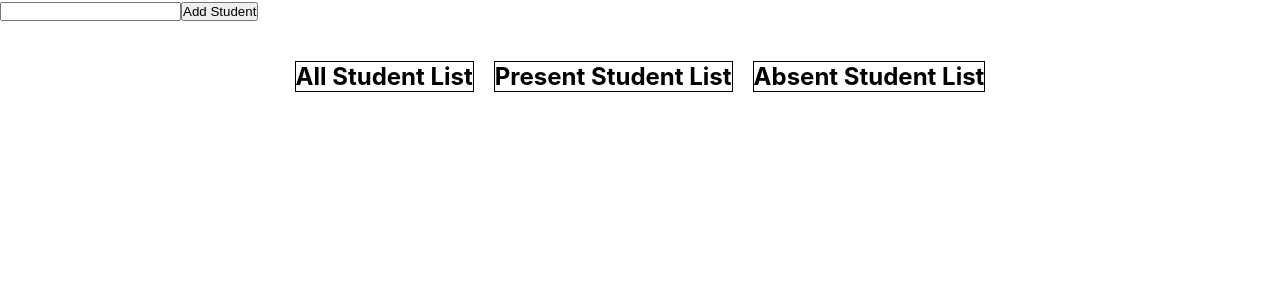
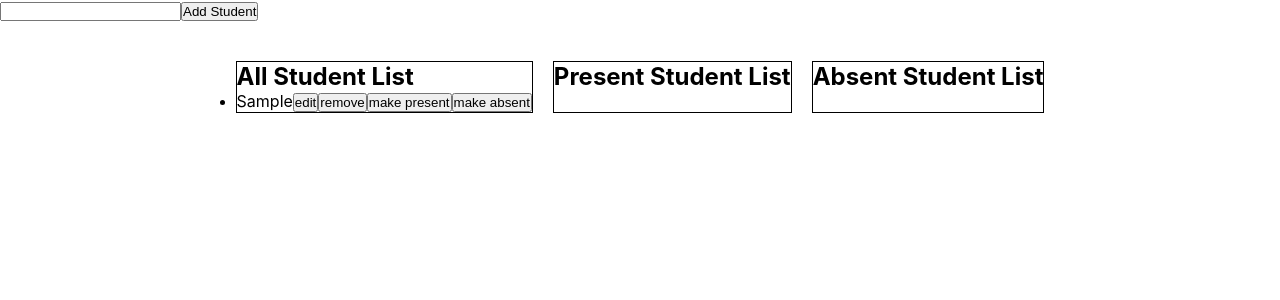
Before and after one commit to Shad-Islam/Student-Attendance, a React (Create React App) app: page / in a window 1280 px wide. Both pictures are taken after typing "Sample" into the empty fields and a click on the button "Add Student". Shown: the top 300 px of the page. Built offline with nearby package versions, Linux system fonts and the light colour scheme.

Commit message:
Complete crud

```diff
--- a/src/App.js
+++ b/src/App.js
@@ -1,4 +1,4 @@
-import { useState } from "react";
+import React, { useState } from "react";
 import "./App.css";
 
 function App() {
@@ -12,26 +12,27 @@ function App() {
     if (!studentName) {
       return alert("Please enter a student's name");
     }
-    editMode ? createHandler() : updateHandler();
+    editMode ? updateHandler() : createHandler();
   };
-  // create student
+
+  // Create student
   const createHandler = () => {
     const newStudent = {
       id: Date.now() + "",
       name: studentName,
       isPresent: undefined,
     };
-    setStudentList(...studentList, newStudent);
+    setStudentList([...studentList, newStudent]);
     setStudentName("");
   };
 
-  // update student
+  // Update student
   const updateHandler = () => {
     const updateStudentList = studentList.map((student) => {
-      if (student.id === editAbleStudent(student.id)) {
+      if (student.id === editAbleStudent.id) {
         return { ...student, name: studentName };
       }
-      return;
+      return student;
     });
     setStudentList(updateStudentList);
     setEditAbleStudent(null);
@@ -39,20 +40,21 @@ function App() {
     setEditMode(false);
   };
 
-  // edit student
+  // Edit student
   const editHandler = (student) => {
     setEditMode(true);
     setStudentName(student.name);
     setEditAbleStudent(student);
   };
 
-  // remove student
+  // Remove student
   const removeHandler = (studentId) => {
     const newStudentList = studentList.filter(
       (student) => studentId !== student.id
     );
     setStudentList(newStudentList);
   };
+
   return (
     <>
       <div className="student-form-container">
@@ -64,8 +66,6 @@ function App() {
               setStudentName(e.target.value);
             }}
           />
-          {console.log(studentName)}
-
           <button type="submit">
             {editMode ? "Update Student" : "Add Student"}
           </button>
@@ -75,8 +75,8 @@ function App() {
             <h2>All Student List</h2>
             <ul>
               {studentList.map((student) => (
-                <i key={student.id}>
-                  <span>{student.id}</span>
+                <li key={student.id}>
+                  <span>{student.name}</span>
                   <button
                     onClick={() => {
                       editHandler(student);
@@ -93,7 +93,7 @@ function App() {
                   </button>
                   <button>make present</button>
                   <button>make absent</button>
-                </i>
+                </li>
               ))}
             </ul>
           </div>
```
